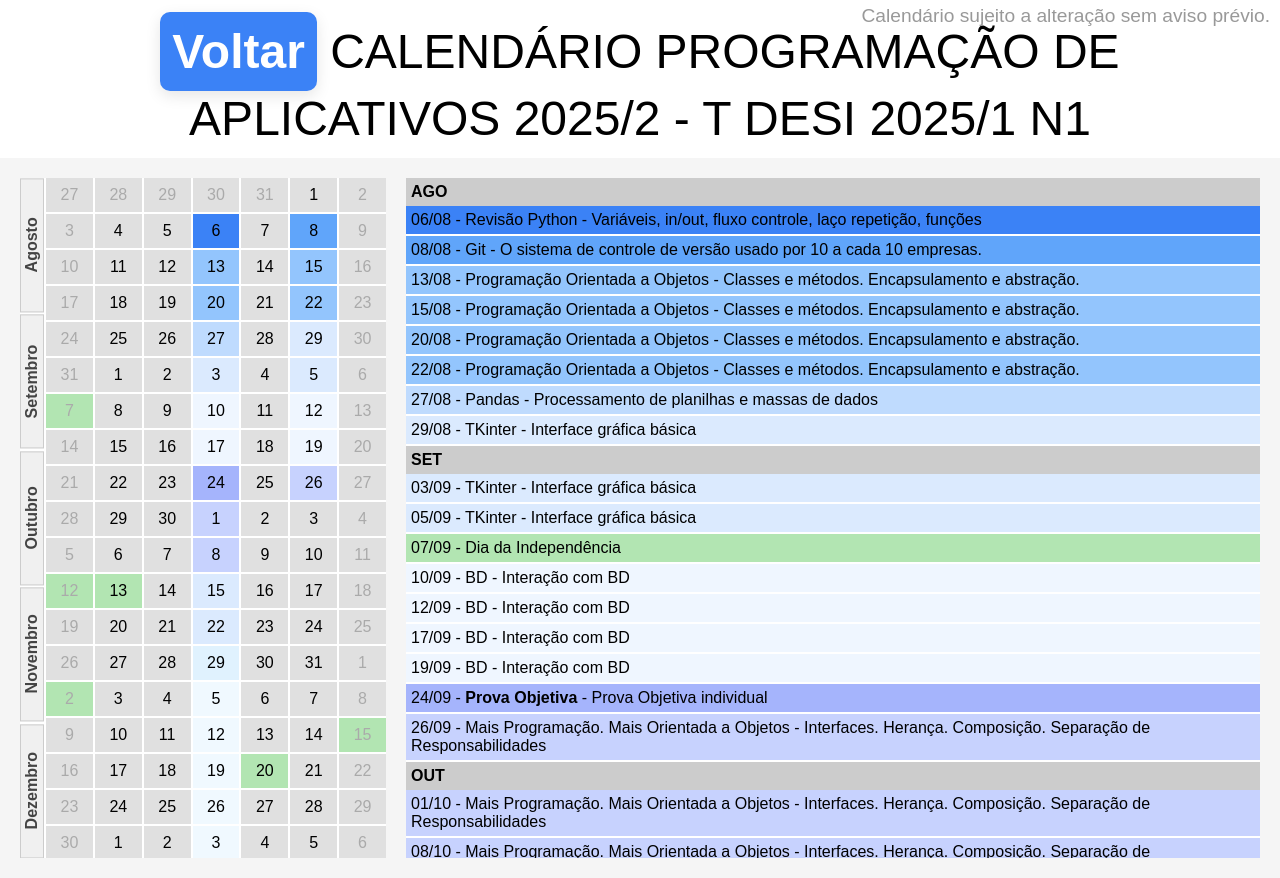
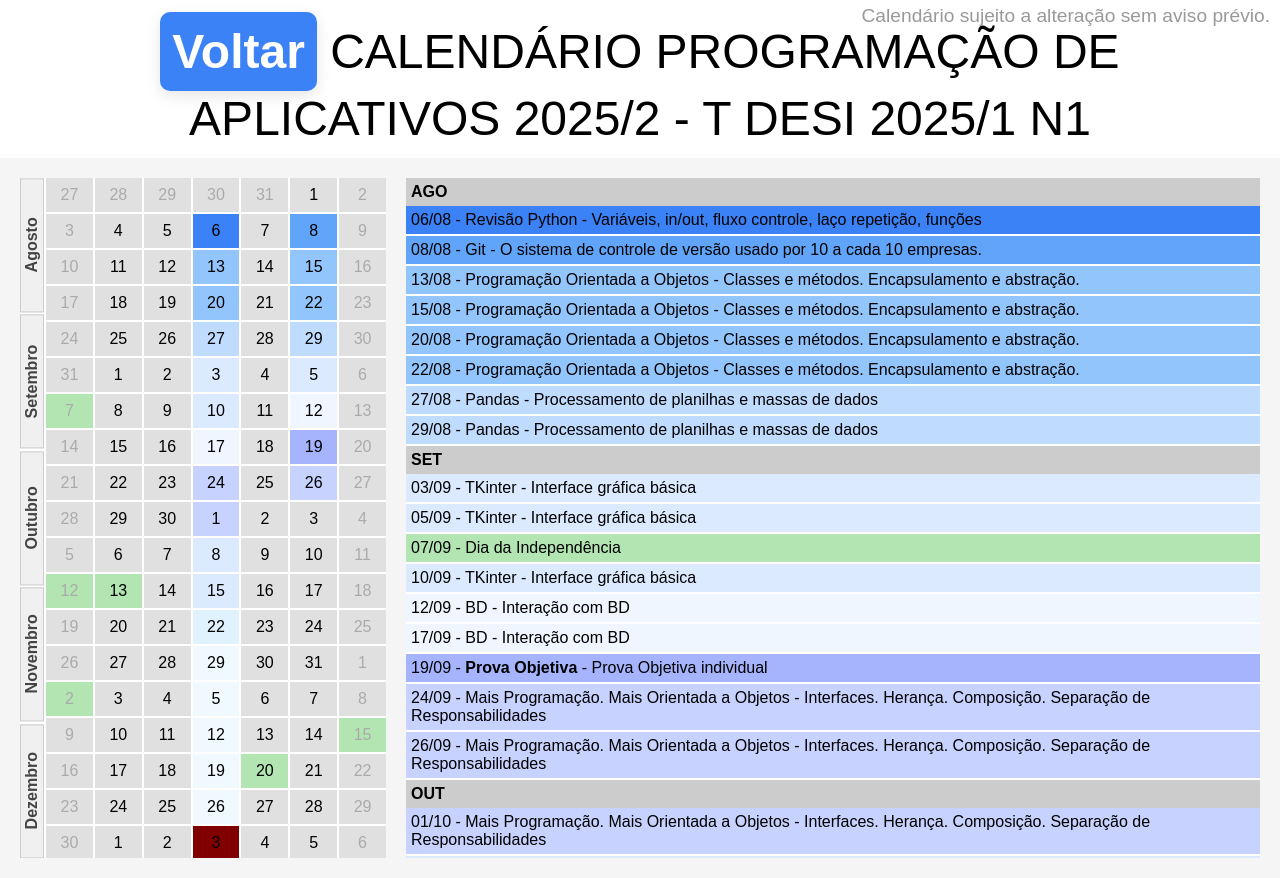
Before and after one commit to rodrigocane/rodrigocane.github.io, a plain HTML site: page calendarioPrap.html in a window 1280 px wide. Drawn offline with Linux system fonts and the light colour scheme.

Commit message:
Update calendarioPrap.html

```diff
--- a/calendarioPrap.html
+++ b/calendarioPrap.html
@@ -181,7 +181,7 @@
 
   const cores = [
     '#3b82f6', '#60a5fa', '#93c5fd', '#bfdbfe', '#dbeafe',
-    '#eff6ff', '#a5b4fc', '#c7d2fe', '#dbeafe', '#e0f2fe', '#f0f9ff'
+    '#eff6ff', '#a5b4fc', '#c7d2fe', '#dbeafe', '#e0f2fe', '#f0f9ff', '#800000'
   ];
 
   const corFeriado = '#b2e5b2'; // verde suave para feriados
@@ -196,14 +196,16 @@
     ['Revisão', '1', 'Revisão Python', 'Variáveis, in/out, fluxo controle, laço repetição, funções'],
 	['Git', '1', 'Git', 'O sistema de controle de versão usado por 10 a cada 10 empresas.'],
 	['POO 1', '4', 'Programação Orientada a Objetos', 'Classes e métodos. Encapsulamento e abstração.'],
-	['Pandas', '1', 'Pandas', 'Processamento de planilhas e massas de dados'],
+	['Pandas', '2', 'Pandas', 'Processamento de planilhas e massas de dados'],
 	['TKinter', '3', 'TKinter', 'Interface gráfica básica'],
-	['BD', '4', 'BD', 'Interação com BD'],
+	['BD', '2', 'BD', 'Interação com BD'],
 	['Prova Objetiva', '1', '<b>Prova Objetiva</b>', 'Prova Objetiva individual'],
 	['POO 2', '3', 'Mais Programação. Mais Orientada a Objetos', 'Interfaces. Herança. Composição. Separação de Responsabilidades'],
 	['Testes Unitários', '2', 'Testes Unitários', 'Testes unitários com Pytest'],
 	['Prova Prática', '1', '<b>Prova Prática</b>', 'Prova Prática individual sobre tudo'],
-	['SA', '6', 'Situação de Aprendizagem', 'Sistema visual que usará o banco criado em BADA']
+	['SA', '5', 'Situação de Aprendizagem', 'Sistema visual que usará o banco criado em BADA'],
+	['Exame', '1', '<b>Exame</b>', 'Prova Objetiva individual']
+
   ];
 
   const feriados = [
```
